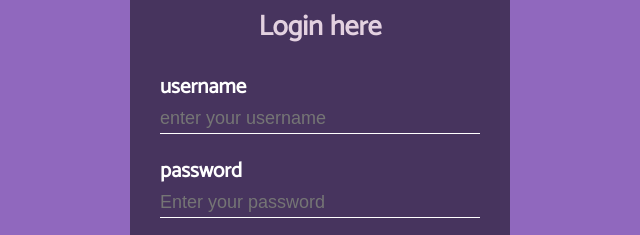
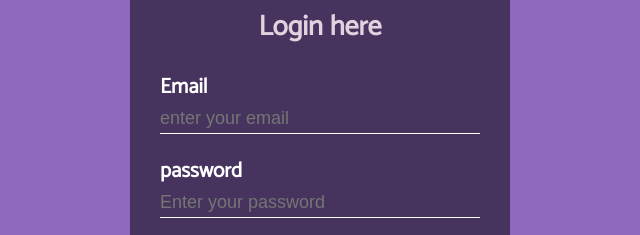
Before and after one commit to izzett222/wayfarer-website, a plain HTML site: page ui/pages/login.html in a window 1280 px wide. Shown: the part 266-501 px from the top of the page, 320-960 px from the left. Drawn offline with Linux system fonts and the light colour scheme.

Commit message:
finalized  the login page
-removed the red colour
-smoothed out the design -added comments to make it more understandable
-added email instead of username

   [finishes #167241941]

```diff
--- a/ui/pages/login.html
+++ b/ui/pages/login.html
@@ -7,9 +7,12 @@
     <link href="https://fonts.googleapis.com/css?family=Catamaran&display=swap" rel="stylesheet">
     <title>login wayfarer</title>
   </head>
+  <!-- the body wrapper for css grid -->
   <body class="wrapper">
+    <!-- header section of the login page -->
     <header class="header">
       <a href="../../index.html" class="logo">wayfarer</a>
+      <!-- the main page menu -->
       <div class="menu">
         <a href="signup.html">signup</a>
         <a href="#">about</a>
@@ -17,12 +20,13 @@
       </div>
     </header>
     <main>
+      <!-- login section which contains the login form(email and password) and a link for user who aren't signed in yet -->
       <section>
       <div class="login-section">
         <h1>Login here</h1>
         <form>
-          <p>username</p>
-          <input type="text" name="username" placeholder="enter your username">
+          <p>Email</p>
+          <input type="email" name="username" placeholder="enter your email">
           <p>password</p>
           <input type="password" name="password" placeholder="Enter your password"><br>
           <input type="submit" name="submit" value="login">
@@ -33,6 +37,7 @@
       </section>
 
     </main>
+    <!-- footer section identical with the footer on the home page -->
     <footer class="footer">
       <div class="footer-menu">
         <a href="../../index.html">home</a>
--- a/ui/stylesheet/login.css
+++ b/ui/stylesheet/login.css
@@ -5,7 +5,9 @@
     text-decoration: none;
 }
 
-
+/* the css grid for the whole page which contain 1 column and 3 rows(middle one is bigger) for mobile users.
+the grid contains a header section,the main section and the footer section where the main section(or login section)
+is bigger */
 .wrapper{
   background: #9068be;
   width: 100%;
@@ -30,9 +32,11 @@
 .header a{
   color:#ffd;
 }
+/* the menu in the header also contain its own css grid which contain links for easy access,the grid has one row and 4 columns
+are identical and the links are centered arround the area as shown below */
 .menu{
   display: grid;
-  grid-template-columns: repeat(4,1fr);
+  grid-template-columns: repeat(3,1fr);
   grid-gap: 10px;
   font-family: Catamaran;
   font-size: 18px;
@@ -46,6 +50,8 @@
   font-size:25px;
   padding: 20px 20px 20px 20px;
 }
+/* login section has two design for mobile user and (tablet and computer users).this one below is for mobile user which has one column
+that fills the whole screen */
 section{
   display: grid;
   grid-template-columns: 1fr;
@@ -75,12 +81,13 @@ section{
   font-size: 21px;
 
 }
+/* the css below contains design for the form which create better input field and information which is useful for the user */
 .login-section input{
 
 
   margin-bottom: 20px;
 }
-.login-section input[type="text"], input[type="password"]{
+.login-section input[type="email"], input[type="password"]{
   border: none;
   border-bottom: 1px solid #fff;
   background: transparent;
@@ -138,12 +145,13 @@ section{
   align-self: center;
   justify-self:center;
 }
-
+/* computer and tablet properties which are different from the mobile ones */
 @media only screen and (min-width:500px) {
-
+/* here the grid change as the body becomes much bigger than the footer and header,there is only one column here too */
 .wrapper{
   grid-template-rows: 70px 10fr 3fr;
 }
+/*grid for the header section has two element the logo and menu*/
 .header{
   display: grid;
   grid-template-columns: 1fr 3fr;
```
